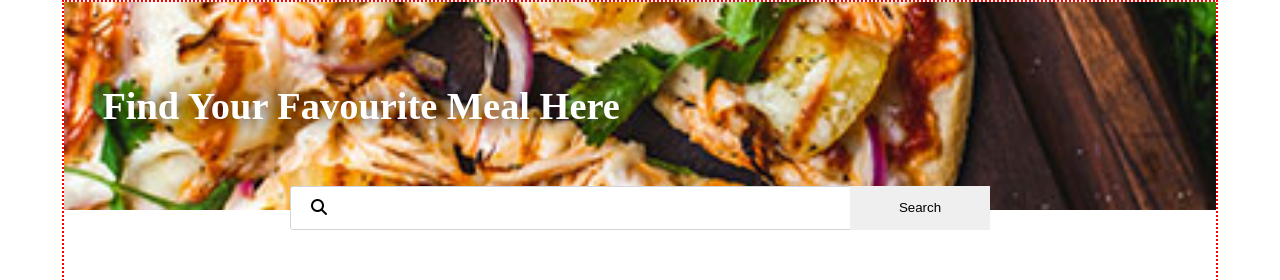
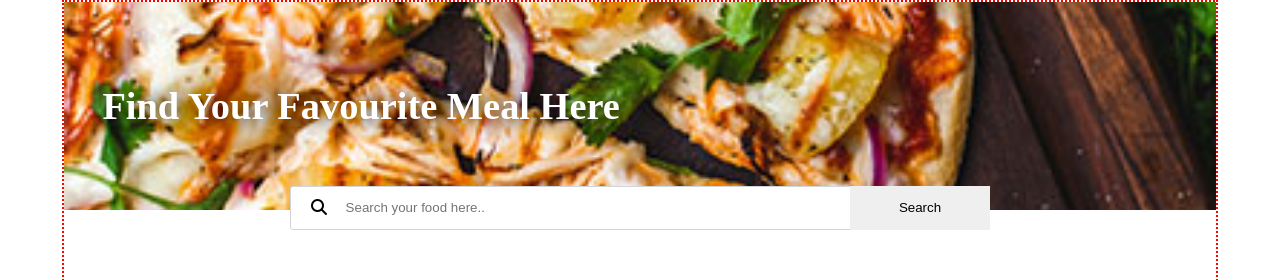
Before and after one commit to khalid-atayee/meal-search-api-, a plain HTML site: page index.html in a window 1280 px wide. Shown: the top 280 px of the page. Drawn offline with Linux system fonts and the light colour scheme.

Commit message:
added text to search placeholder

```diff
--- a/index.html
+++ b/index.html
@@ -18,7 +18,7 @@
     </header>
     <main>
             <form id="search-form"  class="search-container">
-                <input type="text" name="food-search" id="search-input">
+                <input type="text" placeholder="Search your food here.." name="food-search" id="search-input">
                 <i id="search-icon" class="fa-solid fa-magnifying-glass"></i>
                 <button type="submit" class="btn">Search</button>
 
```
